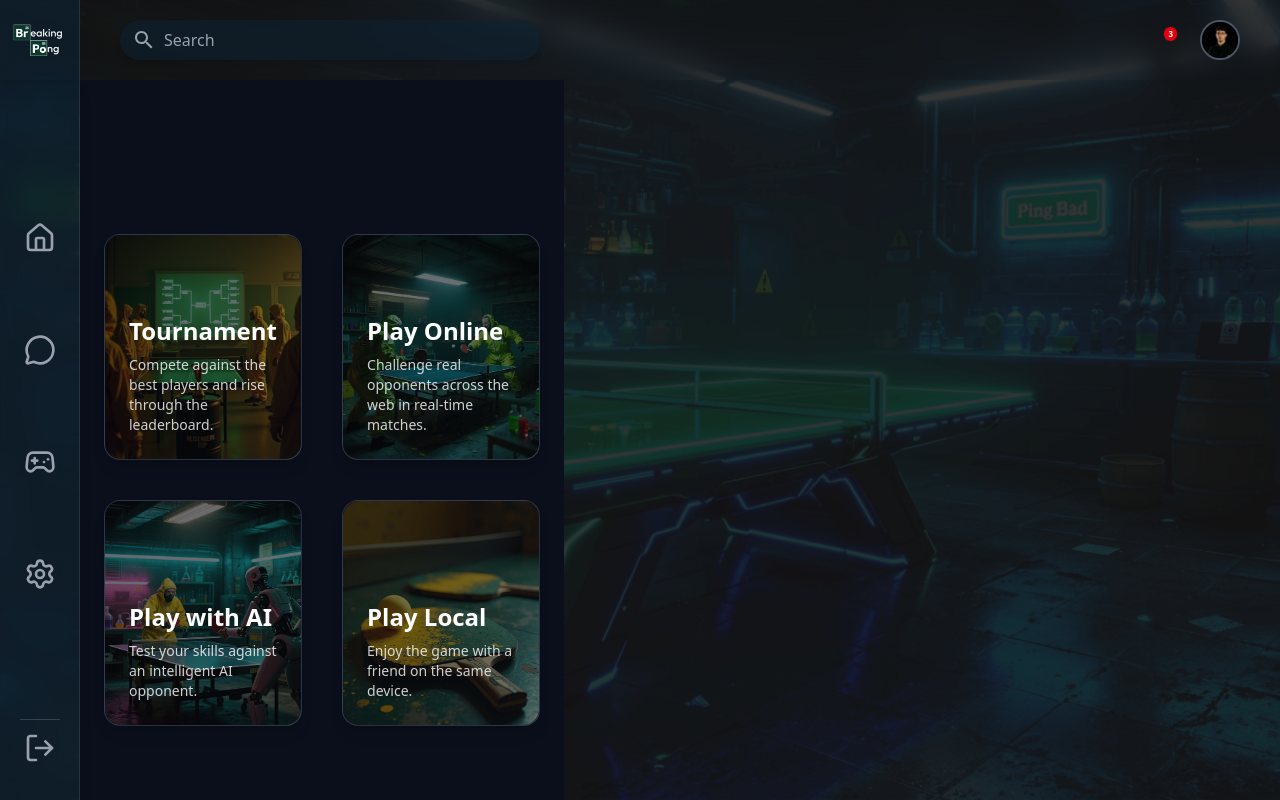
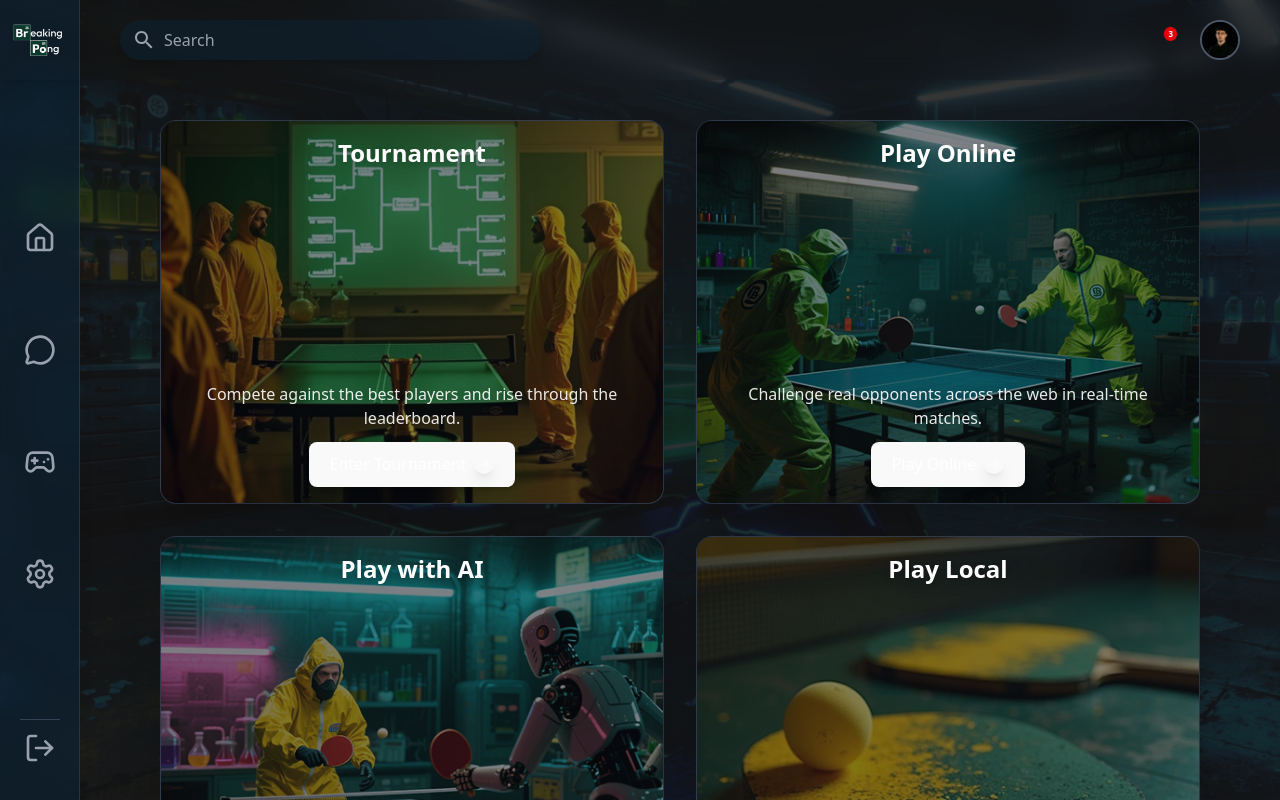
Before and after one commit to Serghini04/ft_transcendence, a React app in the folder app/frontend/: page /game in a window 1280 px wide. Shown: the top 800 px of the page. Built offline with nearby package versions, Linux system fonts and the light colour scheme; some icons are missing; the HTML template or start-up script is replaced by a standard one.

Commit message:
Working on the game

```diff
--- a/app/frontend/package.json
+++ b/app/frontend/package.json
@@ -12,6 +12,7 @@
   "dependencies": {
     "@emotion/react": "^11.14.0",
     "@emotion/styled": "^11.14.1",
+    "@heroicons/react": "^2.2.0",
     "@mui/icons-material": "^7.3.4",
     "@mui/material": "^7.3.4",
     "framer-motion": "^12.23.24",
--- a/app/frontend/src/App.tsx
+++ b/app/frontend/src/App.tsx
@@ -1,29 +1,56 @@
+import { useState, useEffect } from "react";
+import { BrowserRouter as Router } from "react-router-dom";
 import AppRoutes from "./components/AppRoutes";
 import HeaderBar from "./components/HeaderBar";
 import SideMenu from "./components/SideMenu";
-import { useState } from "react";
-
-import { BrowserRouter as Router } from "react-router-dom";
 
 export default function App() {
-
-  const [menuOpen, setMenuOpen] = useState(false);
+  const [menuOpen, setMenuOpen] = useState(window.innerWidth >= 768);
 
   const handleMenuToggle = () => setMenuOpen((prev) => !prev);
   const handleMenuClose = () => setMenuOpen(false);
+
+  // ✅ Automatically sync sidebar with screen size
+  useEffect(() => {
+    const handleResize = () => {
+      if (window.innerWidth >= 768) {
+        setMenuOpen(true); // open sidebar on large screens
+      } else {
+        setMenuOpen(false); // close sidebar on small screens
+      }
+    };
+
+    // Listen to resize
+    window.addEventListener("resize", handleResize);
+
+    // Run once on mount to set correct state
+    handleResize();
+
+    return () => window.removeEventListener("resize", handleResize);
+  }, []);
+
   return (
     <Router>
-      <div className="relative min-h-screen text-white">
+      <div className="bg-red-200 relative min-h-screen text-white overflow-hidden">
+        {/* Background image */}
         <div className="fixed inset-0 bg-[url('/bg.png')] bg-cover bg-center bg-no-repeat z-0" />
 
+        {/* Sidebar */}
         <SideMenu open={menuOpen} onClose={handleMenuClose} />
-        {/* <HeaderBar /> */}
+
+        {/* Header */}
         <HeaderBar onMenuToggle={handleMenuToggle} />
-        {/* <Game /> */}
 
-        <main className="pl-20 pt-20 p-6 relative z-10">
-          <AppRoutes />
-        </main>
+        {/* Main content area */}
+        <div
+          className={`relative z-10 transition-all duration-300 ${
+            menuOpen ? "pl-[80px]" : "pl-0"
+          }`}
+        >
+          <main className="pt-20 px-10">
+            <AppRoutes />
+          </main>
+        </div>
       </div>
     </Router>
   );
--- a/app/frontend/src/Game/GameMenu.tsx
+++ b/app/frontend/src/Game/GameMenu.tsx
@@ -1,9 +1,96 @@
-import GameCarousel from "./components/GameCarousel";
+import { motion } from "framer-motion";
+import { ArrowRightIcon } from "@heroicons/react/24/solid";
+const gameModes = [
+  {
+    title: "Tournament",
+    desc: "Compete against the best players and rise through the leaderboard.",
+    img: "/src/assets/images/tournament.png",
+    button: "Enter Tournament",
+  },
+  {
+    title: "Play Online",
+    desc: "Challenge real opponents across the web in real-time matches.",
+    img: "/src/assets/images/online.png",
+    button: "Play Online",
+  },
+  {
+    title: "Play with AI",
+    desc: "Test your skills against an intelligent AI opponent.",
+    img: "/src/assets/images/ai.png",
+    button: "Play with AI",
+  },
+  {
+    title: "Play Local",
+    desc: "Enjoy the game with a friend on the same device.",
+    img: "/src/assets/images/local.png",
+    button: "Play with a Friend",
+  },
+];
 
 export default function GameMenu() {
   return (
-    // <div className="flex items-center justify-center min-h-screen pl-20 md:pl-24 bg-gradient-to-br from-gray-900 via-black to-gray-900">
-      <GameCarousel />
-    // </div>
+    <div className="relative w-full min-h-[calc(100vh-5rem)] flex justify-center items-center px-6 md:px-10 py-10">
+      <div className="grid grid-cols-1 md:grid-cols-2 gap-8 w-full max-w-6xl">
+        {gameModes.map((mode, i) => (
+          <motion.div
+            key={i}
+            whileHover={{ scale: 1.05, rotate: 0.5 }}
+            whileTap={{ scale: 0.98 }}
+            className="relative group rounded-2xl overflow-hidden cursor-pointer shadow-2xl border border-white/10 bg-gradient-to-br from-[#0f172a] to-[#1e293b] transition-all duration-300 flex flex-col justify-between h-72 sm:h-80 md:h-96"
+          >
+            {/* Background Image */}
+            <img
+              src={mode.img}
+              alt={mode.title}
+              className="absolute inset-0 w-full h-full object-cover opacity-70 group-hover:opacity-90 transition duration-500"
+            />
+
+            {/* Overlay */}
+            <div className="absolute inset-0 bg-black/30 group-hover:bg-black/20 transition-all duration-500"></div>
+
+            {/* Title */}
+            <div className="absolute top-4 w-full text-center z-10">
+              <h2 className="text-xl sm:text-2xl font-bold text-white drop-shadow-md">{mode.title}</h2>
+            </div>
+
+             {/* Bottom Content */}
+            <div className="absolute bottom-4 w-full px-6 text-center flex flex-col items-center z-10">
+              <p className="text-sm sm:text-base text-white opacity-90 mb-3 line-clamp-3">{mode.desc}</p>
+
+              {/* MODIFIED BUTTON START */}
+            <button
+              className="
+                px-5 py-2.5
+                bg-[rgba(190,189,189,0.26)]
+                text-white
+                font-semibold
+                rounded-xl
+                shadow-lg
+                border border-[rgba(57,64,73,0.5)] border-[1px]
+                transform transition-all duration-300
+                hover:scale-[1.02]
+                hover:brightness-110
+                focus:outline-none
+                flex items-center space-x-2
+              "
+            >
+              <span>{mode.button}</span>
+              <ArrowRightIcon
+                className="h-5 w-5 p-1 rounded-full shadow-lg"
+                style={{
+                  background: 'linear-gradient(135deg, #12C0AD 0%, #0B5049 100%)',
+                  WebkitBackgroundClip: 'text',
+                  WebkitTextFillColor: 'transparent',
+                }}
+              />
+            </button>
+            {/* MODIFIED BUTTON END */}
+
+
+            </div>
+          </motion.div>
+        ))}
+      </div>
+    </div>
   );
 }
--- a/app/frontend/src/index.css
+++ b/app/frontend/src/index.css
@@ -26,8 +26,8 @@ a:hover {
 
 body {
   margin: 0;
-  display: flex;
-  place-items: center;
+  /* display: flex;
+  place-items: center; */
   min-width: 320px;
   min-height: 100vh;
 }
```
Also changed, not shown: app/frontend/src/Game/components/carousel.css (deleted, +0 -169 lines), 1 other file (tests, documents, lock files or other folders).
